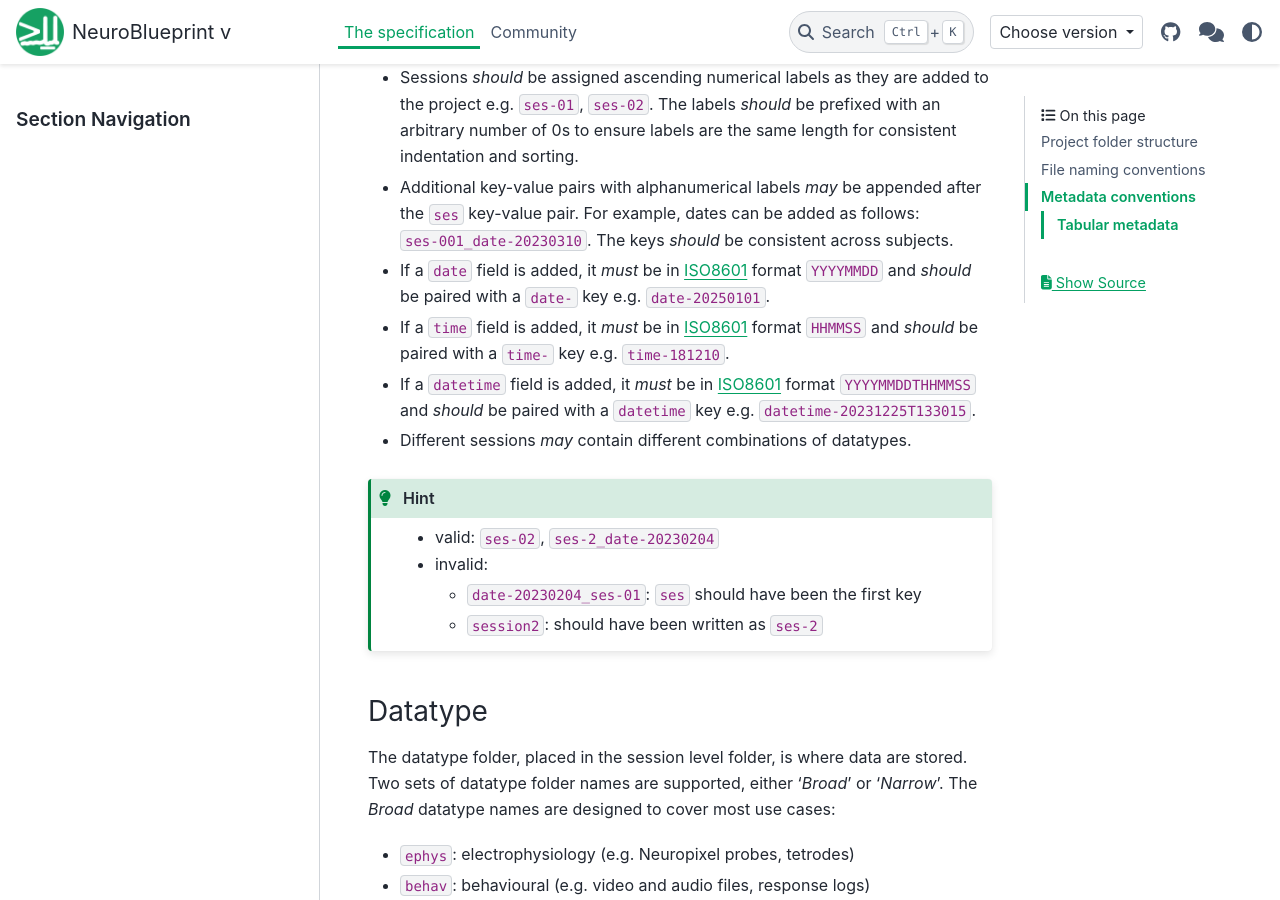
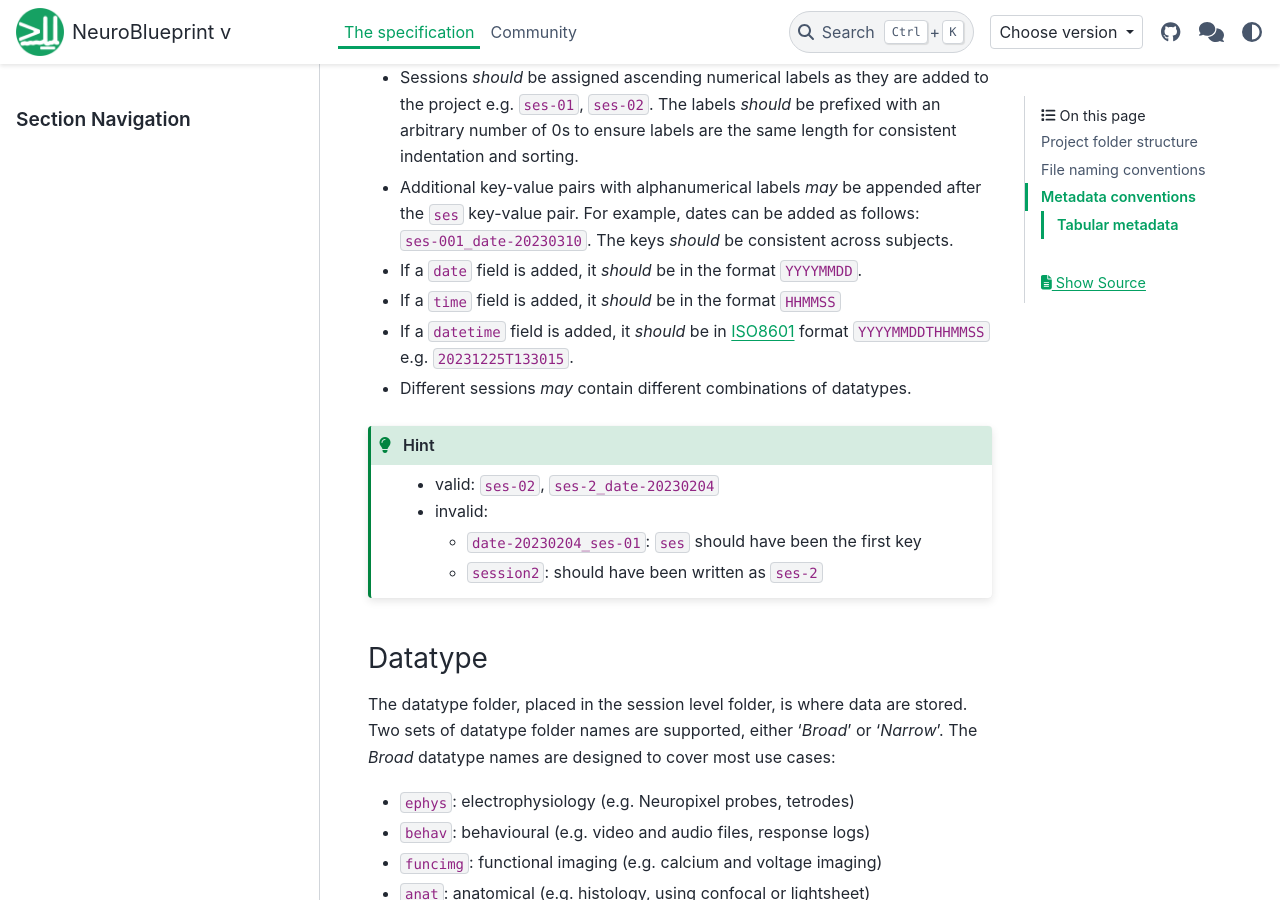
Before and after one commit to neuroinformatics-unit/NeuroBlueprint, a Sphinx documentation site: the page built from docs/source/specification.md, in a window 1280 px wide and 900 px high, scrolled down 2505 px. Built offline with Sphinx 7.4.7 and the PyData theme 0.15.4, drawn with Linux system fonts in a browser that asks for light colours; the version number could not be read and is left out.

Commit message:
Revert some changes related to datetime for inlcusion in a separate PR.

```diff
--- a/docs/source/specification.md
+++ b/docs/source/specification.md
@@ -56,9 +56,9 @@ Below we describe each level of the `rawdata` folder hierarchy in more detail. T
 * Session-level folders *must* be prefixed with a key-value pair that is unique for each session. The key *must* be `ses` and the value *must* be alphanumerical, e.g. `ses-01A`.
 * Sessions *should* be assigned ascending numerical labels as they are added to the project e.g. `ses-01`, `ses-02`. The labels *should* be prefixed with an arbitrary number of 0s to ensure labels are the same length for consistent indentation and sorting.
 * Additional key-value pairs with alphanumerical labels *may* be appended after the `ses` key-value pair. For example, dates can be added as follows: `ses-001_date-20230310`. The keys *should* be consistent across subjects.
-* If a `date` field is added, it *must* be in [ISO8601](https://en.wikipedia.org/wiki/ISO_8601) format `YYYYMMDD` and *should* be paired with a `date-` key e.g. `date-20250101`.
-* If a `time` field is added, it *must* be in [ISO8601](https://en.wikipedia.org/wiki/ISO_8601) format `HHMMSS` and *should* be paired with a `time-` key e.g. `time-181210`.
-* If a `datetime` field is added, it *must* be in [ISO8601](https://en.wikipedia.org/wiki/ISO_8601) format `YYYYMMDDTHHMMSS` and *should* be paired with a `datetime` key e.g. `datetime-20231225T133015`.
+* If a `date` field is added, it *should* be in the format `YYYYMMDD`.
+* If a `time` field is added, it *should* be in the format `HHMMSS`
+* If a `datetime` field is added, it *should* be in [ISO8601](https://en.wikipedia.org/wiki/ISO_8601) format `YYYYMMDDTHHMMSS` e.g. `20231225T133015`.
 * Different sessions *may* contain different combinations of datatypes.
 
 :::{hint}
```
